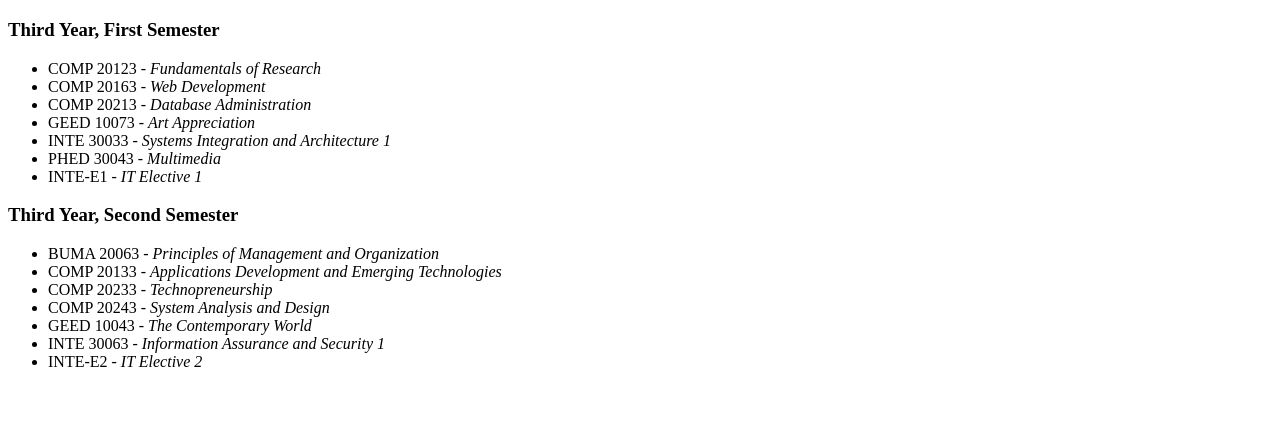
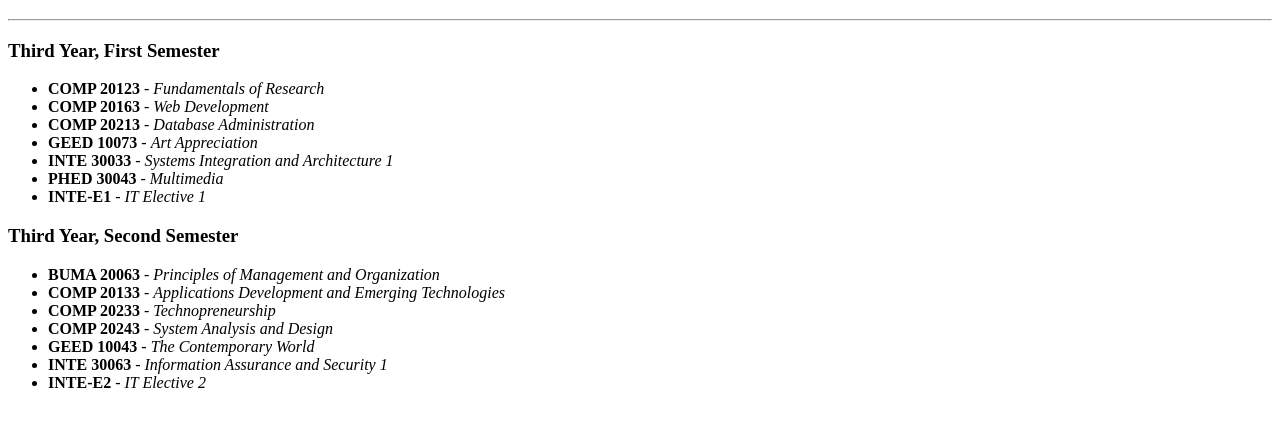
Before and after one commit to deinielleee/BSIT_Curriculum, a plain HTML site: page index.html in a window 1280 px wide. Shown: the part 61-488 px from the top of the page. Drawn offline with Linux system fonts and the light colour scheme.

Commit message:
Update index.html

```diff
--- a/index.html
+++ b/index.html
@@ -5,27 +5,28 @@
     </head>
 <body>
     <h1>BSIT Curriculum</h1>
+    <hr>
 
     <h3>Third Year, First Semester</h3>
     <ul>
-        <li>COMP 20123 - <em>Fundamentals of Research</em></li>
-        <li>COMP 20163 - <em>Web Development</em></li>
-        <li>COMP 20213 - <em>Database Administration</em></li>
-        <li>GEED 10073 - <em>Art Appreciation</em></li>
-        <li>INTE 30033 - <em>Systems Integration and Architecture 1</em></li>
-        <li>PHED 30043 - <em>Multimedia</em></li>
-        <li>INTE-E1    - <em>IT Elective 1</em></li>
+        <li><b>COMP 20123</b> - <em>Fundamentals of Research</em></li>
+        <li><b>COMP 20163</b> - <em>Web Development</em></li>
+        <li><b>COMP 20213</b> - <em>Database Administration</em></li>
+        <li><b>GEED 10073</b> - <em>Art Appreciation</em></li>
+        <li><b>INTE 30033</b> - <em>Systems Integration and Architecture 1</em></li>
+        <li><b>PHED 30043</b> - <em>Multimedia</em></li>
+        <li><b>INTE-E1</b>    - <em>IT Elective 1</em></li>
     </ul>
 
     <h3>Third Year, Second Semester</h3>
     <ul>
-        <li>BUMA 20063 - <em>Principles of Management and Organization</em></li>
-        <li>COMP 20133 - <em>Applications Development and Emerging Technologies</em></li>
-        <li>COMP 20233 - <em>Technopreneurship</em></li>
-        <li>COMP 20243 - <em>System Analysis and Design</em></li>
-        <li>GEED 10043 - <em>The Contemporary World</em></li>
-        <li>INTE 30063 - <em>Information Assurance and Security 1</em></li>
-        <li>INTE-E2    - <em>IT Elective 2</em></li>
+        <li><b>BUMA 20063</b> - <em>Principles of Management and Organization</em></li>
+        <li><b>COMP 20133</b> - <em>Applications Development and Emerging Technologies</em></li>
+        <li><b>COMP 20233</b> - <em>Technopreneurship</em></li>
+        <li><b>COMP 20243</b> - <em>System Analysis and Design</em></li>
+        <li><b>GEED 10043</b> - <em>The Contemporary World</em></li>
+        <li><b>INTE 30063</b> - <em>Information Assurance and Security 1</em></li>
+        <li><b>INTE-E2</b>    - <em>IT Elective 2</em></li>
     </ul>
 </body>
 </html>
```
